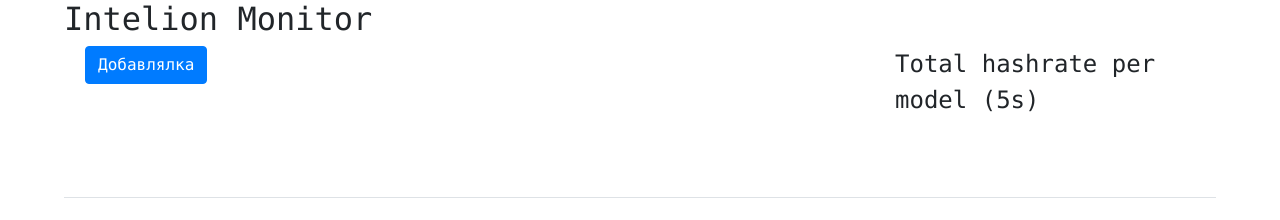
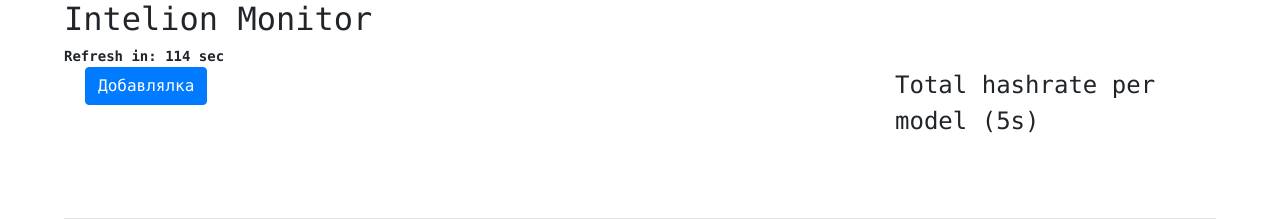
Before and after one commit to serchip/antminer-monitor, a Flask app: template app/templates/home.html in a window 1280 px wide. Shown: the top 220 px of the page. Run offline with Flask 2, Linux system fonts and the light colour scheme; the template is opened without the code that fills it, so the values that code supplies are empty; parts of the project's set-up code (start-up, migrations or seed data) failed here and were passed over; some libraries are stand-ins or nearby versions.

Commit message:
cowndown

```diff
--- a/app/__init__.py
+++ b/app/__init__.py
@@ -6,7 +6,7 @@ from flask_migrate import Migrate
 import logging
 import os
 
-__version__ = "v0.4.0"
+__version__ = "v0.1.1"
 basedir = os.path.abspath(os.path.dirname(__file__))
 app = Flask(__name__, instance_relative_config=True)
 app.config.from_object('config.settings')
--- a/app/models/__init__.py
+++ b/app/models/__init__.py
@@ -1,3 +1,4 @@
+#-*- coding:utf-8 -*-
 from .miner import Miner
 from .miner_model import MinerModel
 from .miner_container import MinerСontainer
--- a/app/templates/base.html
+++ b/app/templates/base.html
@@ -50,6 +50,7 @@
         </center>
         {% endblock footer -%}
     </div>
+    <script src="{{ url_for('static', filename='scripts/main.js') }}"></script>
     {% endblock tail -%}
 
 </body>
--- a/app/templates/home.html
+++ b/app/templates/home.html
@@ -7,6 +7,9 @@
 {% block body %}
 <h2>Intelion Monitor {{ version }}</h2>
 
+<fieldset style="width: 300px;">
+<b id="countdown"></b>
+</fieldset>
 
     <div class="container">
     <div>
--- a/create_db.py
+++ b/create_db.py
@@ -1,4 +1,5 @@
 #-*- coding:utf-8 -*-
+
 from app.models import MinerModel, Settings, MinerСontainer
 from app import db
 from sqlalchemy.exc import IntegrityError
```
